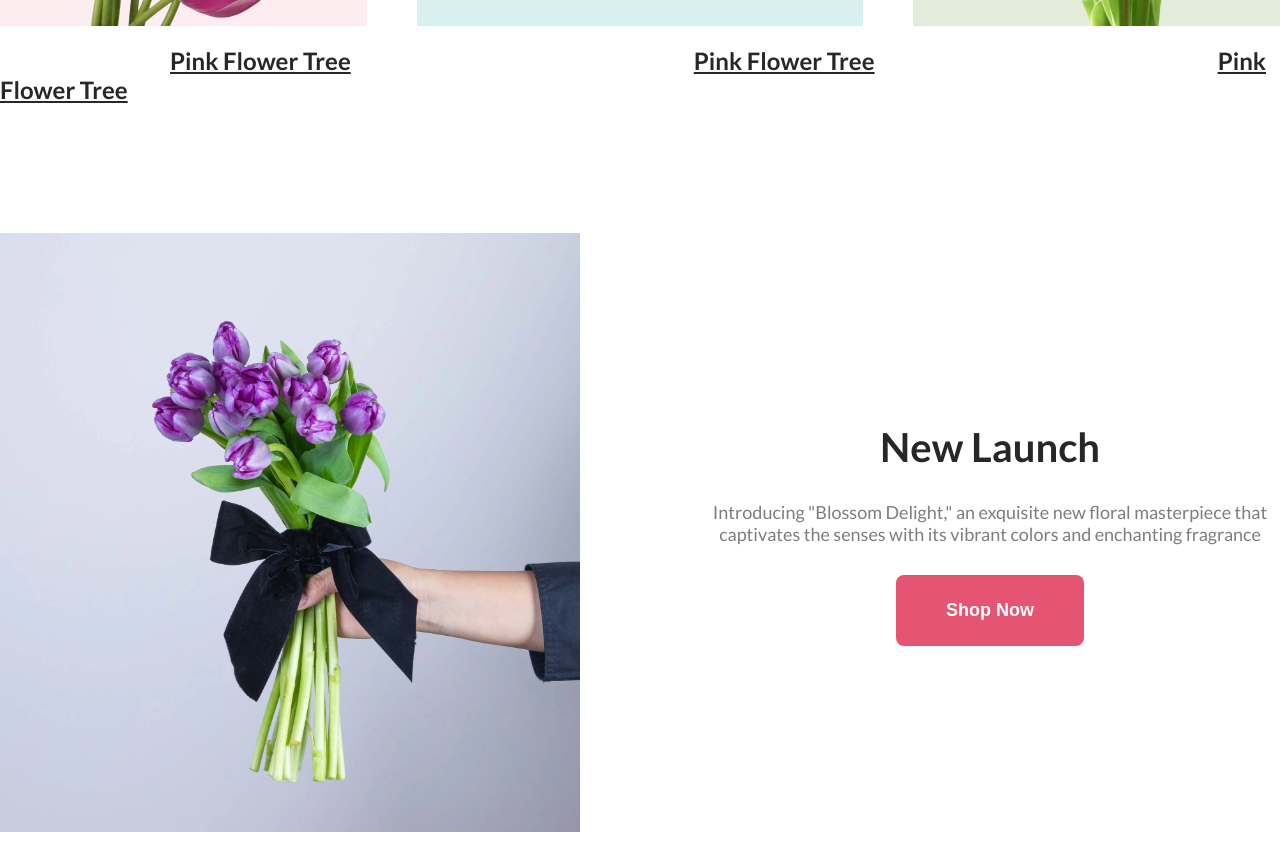
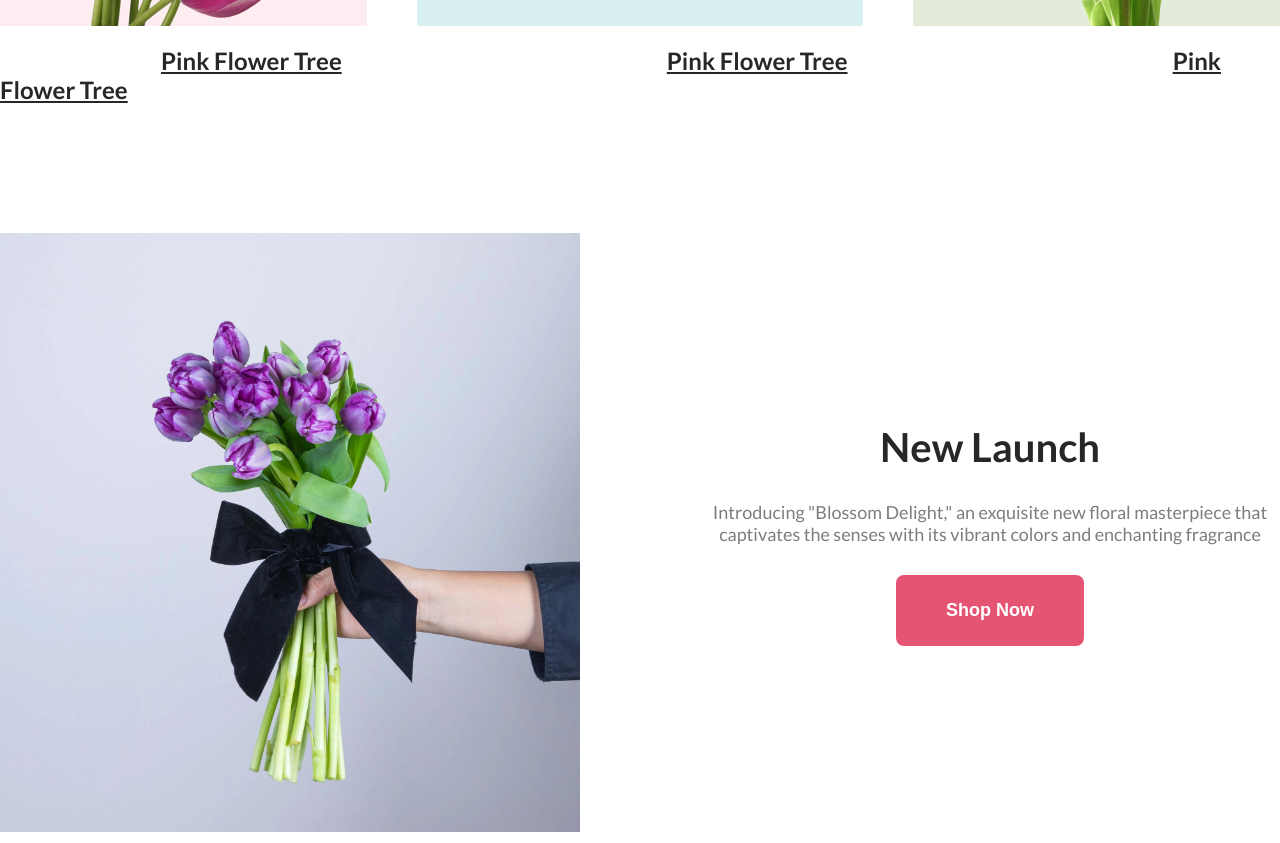
Before and after one commit to Nayem3/flower-shop-assignment, a plain HTML site: page index.html in a window 1280 px wide. Shown: the part 1474-2317 px from the top of the page. Drawn offline with Linux system fonts and the light colour scheme.

Commit message:
text allign issue fix

```diff
--- a/css/css.css
+++ b/css/css.css
@@ -152,7 +152,7 @@ body {
     color: #272727;
     font-weight: bold;
     font-size: 24px;
-    margin: 170px;
+    margin: 161px;
 }
 
 /* sub-featured section start end here */
```
